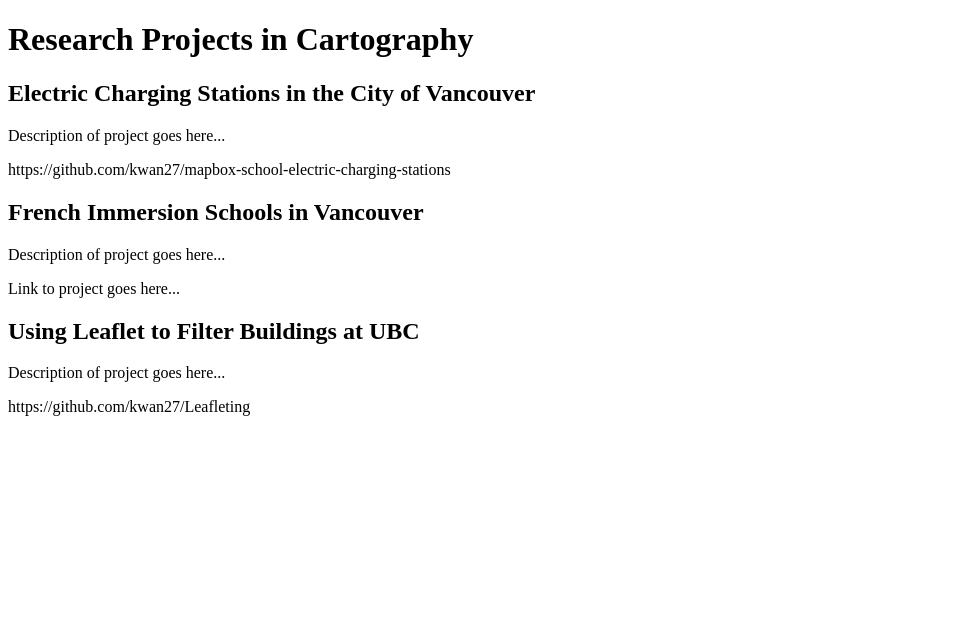
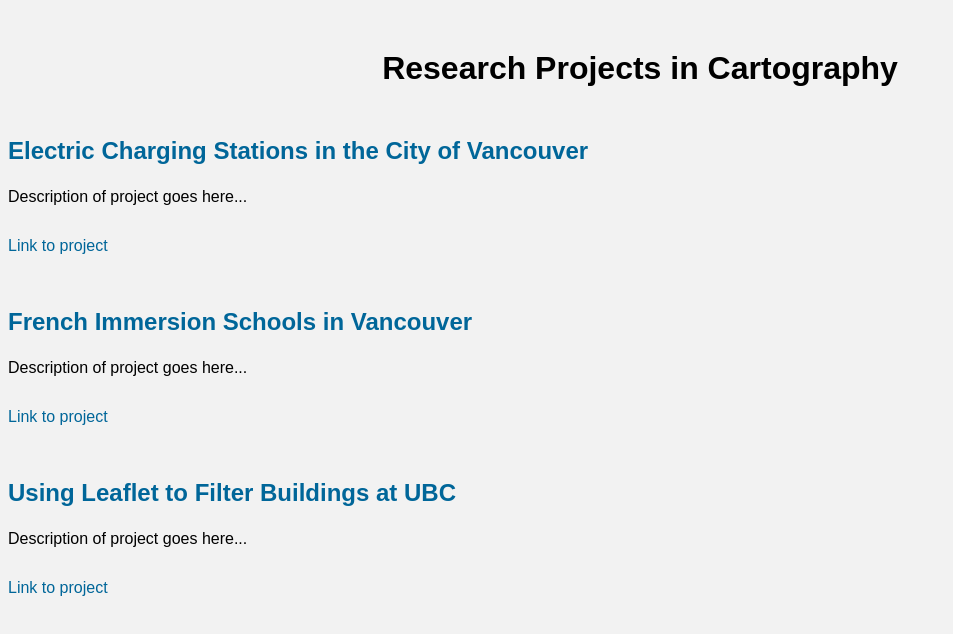
Before and after one commit to kwan27/hkwan.github.io, a plain HTML site: page index.html in a window 1280 px wide. Shown: the whole page, without its empty margins (0-953 px from the left). Drawn offline with Linux system fonts and the light colour scheme.

Commit message:
Update index.html

```diff
--- a/index.html
+++ b/index.html
@@ -2,21 +2,60 @@
 <html>
   <head>
     <title>Research Projects in Cartography</title>
+    <style>
+      body {
+        font-family: Arial, sans-serif;
+        background-color: #f2f2f2;
+      }
+
+      h1 {
+        text-align: center;
+        margin-top: 50px;
+        margin-bottom: 50px;
+      }
+
+      h2 {
+        color: #006699;
+        font-size: 24px;
+        margin-top: 50px;
+      }
+
+      p {
+        font-size: 16px;
+        line-height: 1.5;
+        margin-bottom: 25px;
+      }
+
+      a {
+        color: #006699;
+        text-decoration: none;
+      }
+
+      a:hover {
+        text-decoration: underline;
+      }
+    </style>
   </head>
   <body>
     <h1>Research Projects in Cartography</h1>
 
+    <div class="project">
       <h2>Electric Charging Stations in the City of Vancouver</h2>
       <p>Description of project goes here...</p>
-    <p>https://github.com/kwan27/mapbox-school-electric-charging-stations</p>
+      <p><a href="#">Link to project</a></p>
+    </div>
 
+    <div class="project">
       <h2>French Immersion Schools in Vancouver</h2>
       <p>Description of project goes here...</p>
-    <p>Link to project goes here...</p>
+      <p><a href="#">Link to project</a></p>
+    </div>
 
+    <div class="project">
       <h2>Using Leaflet to Filter Buildings at UBC</h2>
       <p>Description of project goes here...</p>
-    <p>https://github.com/kwan27/Leafleting</p>
+      <p><a href="#">Link to project</a></p>
+    </div>
 
   </body>
 </html>
```
Lines whose indentation alone changed are shown as unchanged.
